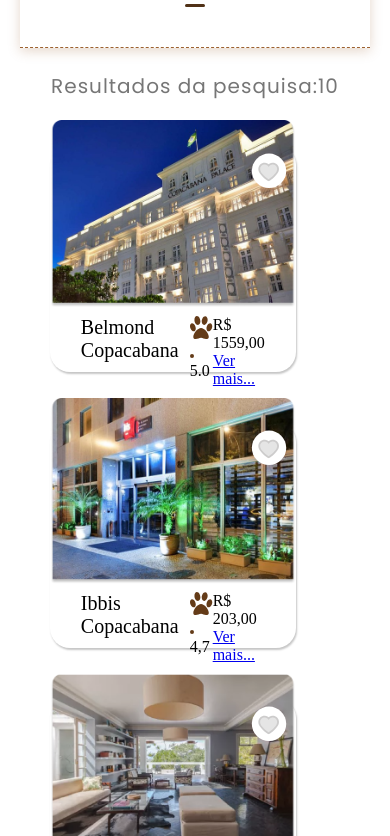
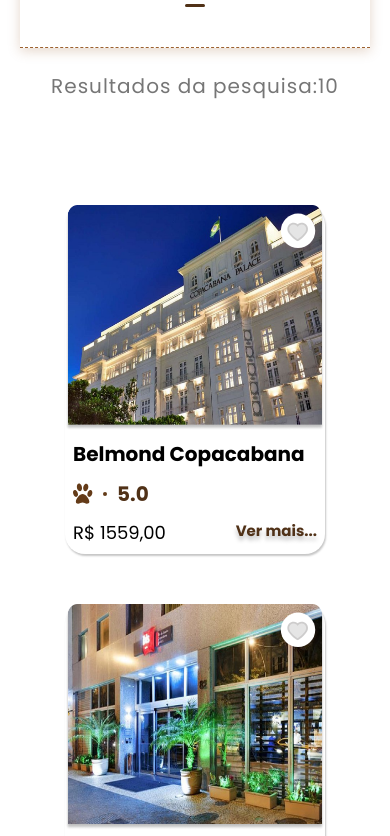
Before and after one commit to estartandodevs-course/barking-pets, a React (Create React App) app: page /resultado_busca in a window 390 px wide. Shown: the part 708-1544 px from the top of the page. Built offline with nearby package versions, Linux system fonts and the light colour scheme.

Commit message:
deixada o searchResults responsivo

```diff
--- a/src/pages/SearchResults/search.module.scss
+++ b/src/pages/SearchResults/search.module.scss
@@ -27,22 +27,31 @@
   line-height: 37px;
   text-align: center;
   letter-spacing: 0.05em;
+
+  @media (max-width: $break-point) {
+    margin-bottom: 100px;
+  }
+}
+
+.searchContainer {
+  display: flex;
+  justify-content: center;
 }
 
 .searchTotalCard {
   display: grid;
-  grid-template-columns: 1fr 2fr;
+  grid-template-columns: 1fr 1fr;
   gap: 50px;
-  padding: 0 20px;
-  padding-left: 500px;
+  box-sizing: border-box;
+
   @media (max-width: $break-point) {
     .cardImage {
-      width: 245.7px;
-      height: 226.52px;
+      width: 260px;
+      height: 226px;
     }
     .cardSearch {
-      width: 245.7px;
-      height: 226.52px;
+      width: 260px;
+      height: auto;
     }
     .cardFavorite {
       height: 50px;
@@ -53,10 +62,7 @@
 }
 @media (max-width: $break-point) {
   .searchTotalCard {
-    display: flex;
-    flex-direction: column;
-    padding-left: 50px;
-    margin-left: 0;
+    grid-template-columns: 1fr;
   }
 }
 
@@ -65,11 +71,13 @@
   height: auto;
   background-color: white;
   box-shadow: rgba(0, 0, 0, 0.226) 1px 2px 2px;
+  font-family: $font-family;
 }
 
 .cardFooter {
-  width: 200px;
+  width: 100%;
   height: auto;
+  display: block;
 }
 
 .cardImage {
@@ -79,6 +87,7 @@
 
 .cardText {
   font-size: 20px;
+  font-weight: bold;
 }
 
 .cardLink {
@@ -86,9 +95,41 @@
 }
 
 .cardPaw {
-  font-size: 20px;
+  width: 20px;
 }
 
 .searchFooter {
   margin-top: 100px;
 }
+
+.searchNota {
+  margin: 10px 0;
+  display: flex;
+  flex-direction: row;
+  gap: 10px;
+}
+
+.searchPrice {
+  display: flex;
+  justify-content: space-between;
+}
+
+.cardGrade {
+  font-size: 20px;
+  font-weight: bold;
+  color: #503117;
+}
+
+.searchPrice {
+  color: black;
+  font-family: $font-family;
+  font-size: 18px;
+  text-decoration: none;
+  a {
+    text-shadow: 0px 4px 4px rgba(0, 0, 0, 0.25);
+    text-decoration: none;
+    font-size: 15px;
+    color: #503117;
+    font-weight: bold;
+  }
+}
```
